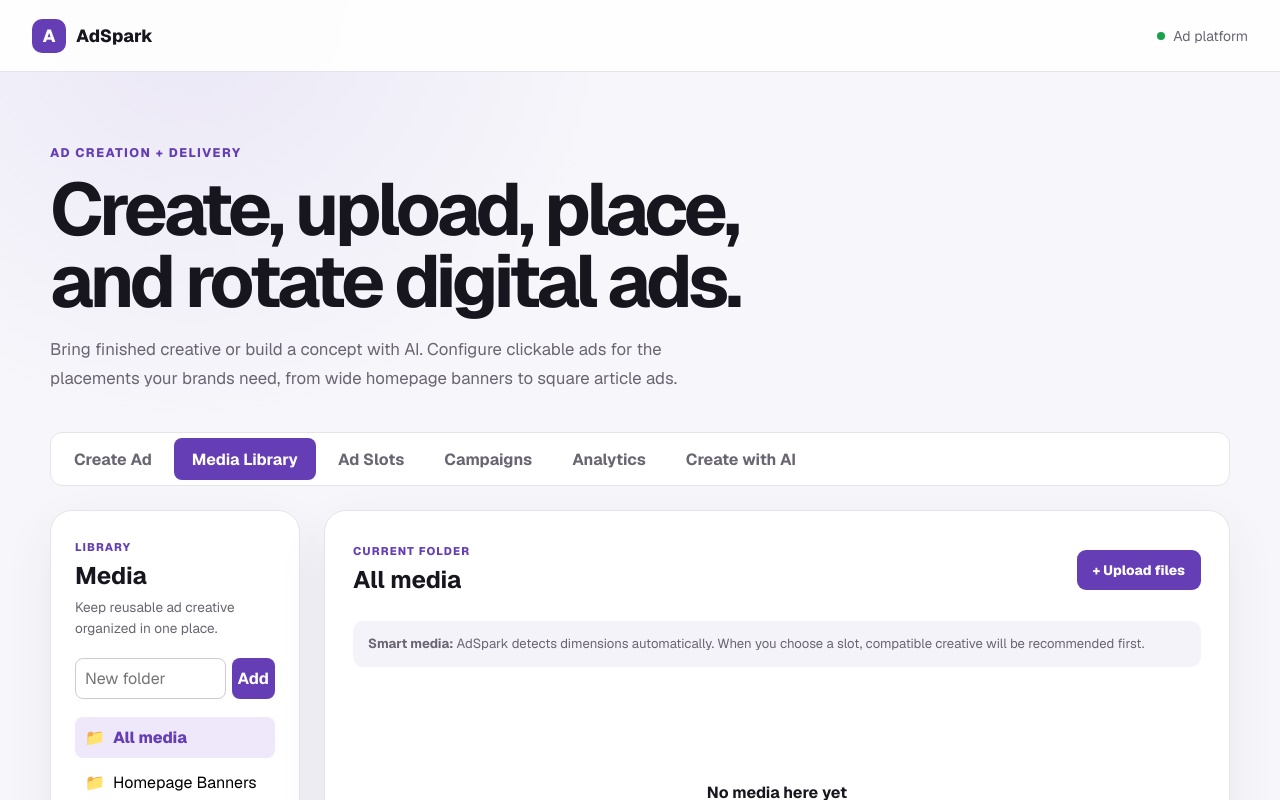
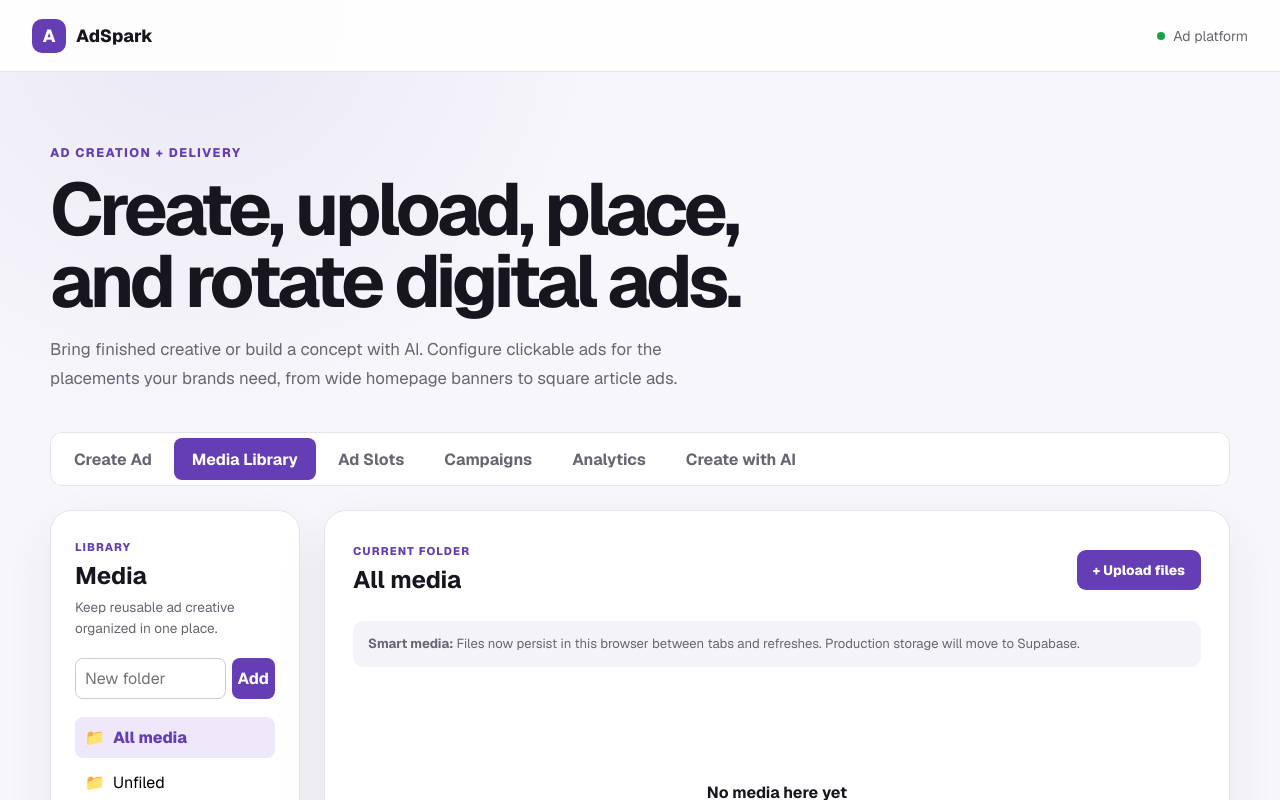
Before and after one commit to rchern315/random-ad-generator, a Next.js app: page / in a window 1280 px wide. Both pictures are taken after a click on the tab "Media Library". Shown: the top 800 px of the page. Built offline with nearby package versions, Linux system fonts and the light colour scheme.

Commit message:
Persist Media Library assets and folders locally

```diff
--- a/components/MediaLibrary/MediaLibrary.tsx
+++ b/components/MediaLibrary/MediaLibrary.tsx
@@ -1,24 +1,33 @@
 "use client";
 
-import { ChangeEvent, useMemo, useState } from "react";
+import { ChangeEvent, useEffect, useMemo, useState } from "react";
 import styles from "./MediaLibrary.module.css";
 
-type MediaAsset = { id:string; name:string; folder:string; url:string; width:number; height:number; size:number; type:string };
-const initialFolders=["All media","Homepage Banners","Article Ads","Sidebar Ads"];
+type MediaAsset={id:string;name:string;folder:string;url:string;width:number;height:number;size:number;type:string;createdAt:string};
+const MEDIA_KEY="adspark.media.v1";
+const FOLDER_KEY="adspark.media-folders.v1";
+const initialFolders=["All media","Unfiled","Homepage Banners","Article Ads","Sidebar Ads"];
+
+function readFile(file:File){return new Promise<string>((resolve,reject)=>{const reader=new FileReader();reader.onload=()=>typeof reader.result==="string"?resolve(reader.result):reject(new Error("Could not read file."));reader.onerror=()=>reject(new Error("Could not read file."));reader.readAsDataURL(file)})}
+function dimensions(url:string){return new Promise<{width:number;height:number}>((resolve,reject)=>{const image=new Image();image.onload=()=>resolve({width:image.naturalWidth,height:image.naturalHeight});image.onerror=()=>reject(new Error("Could not open image."));image.src=url})}
 
 export default function MediaLibrary(){
- const [folders,setFolders]=useState(initialFolders),[folder,setFolder]=useState("All media"),[assets,setAssets]=useState<MediaAsset[]>([]),[newFolder,setNewFolder]=useState("");
+ const [folders,setFolders]=useState(initialFolders),[folder,setFolder]=useState("All media"),[assets,setAssets]=useState<MediaAsset[]>([]),[newFolder,setNewFolder]=useState(""),[message,setMessage]=useState(""),[loaded,setLoaded]=useState(false);
+ useEffect(()=>{try{const savedAssets=localStorage.getItem(MEDIA_KEY),savedFolders=localStorage.getItem(FOLDER_KEY);if(savedAssets)setAssets(JSON.parse(savedAssets));if(savedFolders)setFolders(JSON.parse(savedFolders))}catch{setMessage("The saved Media Library could not be read.")}finally{setLoaded(true)}},[]);
+ useEffect(()=>{if(!loaded)return;try{localStorage.setItem(MEDIA_KEY,JSON.stringify(assets));localStorage.setItem(FOLDER_KEY,JSON.stringify(folders))}catch{setMessage("Browser storage is full. Supabase Storage will remove this browser limit.")}},[assets,folders,loaded]);
  const visible=useMemo(()=>folder==="All media"?assets:assets.filter(a=>a.folder===folder),[assets,folder]);
- function addFolder(){const n=newFolder.trim();if(!n||folders.includes(n))return;setFolders(c=>[...c,n]);setFolder(n);setNewFolder("")}
- function upload(e:ChangeEvent<HTMLInputElement>){Array.from(e.target.files??[]).forEach(file=>{if(!["image/jpeg","image/png","image/gif"].includes(file.type))return;const url=URL.createObjectURL(file),image=new Image();image.onload=()=>setAssets(c=>[{id:crypto.randomUUID(),name:file.name,folder:folder==="All media"?"Unfiled":folder,url,width:image.naturalWidth,height:image.naturalHeight,size:file.size,type:file.type},...c]);image.src=url});e.target.value=""}
+ function addFolder(){const n=newFolder.trim();if(!n||folders.includes(n))return;setFolders(c=>[...c,n]);setFolder(n);setNewFolder("");setMessage("Folder created.")}
+ async function upload(e:ChangeEvent<HTMLInputElement>){const files=Array.from(e.target.files??[]);if(!files.length)return;setMessage("Saving media…");const added:MediaAsset[]=[];for(const file of files){if(!["image/jpeg","image/png","image/gif"].includes(file.type))continue;try{const url=await readFile(file),d=await dimensions(url);added.push({id:crypto.randomUUID(),name:file.name,folder:folder==="All media"?"Unfiled":folder,url,width:d.width,height:d.height,size:file.size,type:file.type,createdAt:new Date().toISOString()})}catch{setMessage("One or more files could not be saved.")}}if(added.length){setAssets(c=>[...added,...c]);setMessage(added.length===1?"1 file saved to Media Library.":added.length+" files saved to Media Library.")}e.target.value=""}
+ function remove(id:string){setAssets(c=>c.filter(a=>a.id!==id));setMessage("Media removed.")}
  return <section className={styles.shell}>
   <aside className={styles.sidebar}><div><span className={styles.eyebrow}>Library</span><h2>Media</h2><p>Keep reusable ad creative organized in one place.</p></div>
    <div className={styles.newFolder}><input value={newFolder} onChange={e=>setNewFolder(e.target.value)} placeholder="New folder" aria-label="New folder name"/><button type="button" onClick={addFolder}>Add</button></div>
    <nav aria-label="Media folders">{folders.map(n=><button key={n} type="button" className={folder===n?styles.activeFolder:styles.folder} onClick={()=>setFolder(n)}><span>📁</span>{n}</button>)}</nav>
   </aside>
   <div className={styles.library}><header className={styles.libraryHeader}><div><span className={styles.eyebrow}>Current folder</span><h2>{folder}</h2></div><label className={styles.upload}>+ Upload files<input type="file" multiple accept="image/jpeg,image/png,image/gif" onChange={upload}/></label></header>
-   <div className={styles.tip}><strong>Smart media:</strong> AdSpark detects dimensions automatically. When you choose a slot, compatible creative will be recommended first.</div>
-   {visible.length?<div className={styles.grid}>{visible.map(a=><article className={styles.asset} key={a.id}><div className={styles.thumb}><img src={a.url} alt=""/></div><strong title={a.name}>{a.name}</strong><span>{a.width} × {a.height}px</span><span>{(a.size/1024).toFixed(0)} KB · {a.type.split("/")[1].toUpperCase()}</span></article>)}</div>:<div className={styles.empty}><strong>No media here yet</strong><span>Upload JPG, PNG, or GIF creative. Supabase Storage will replace this local prototype storage.</span></div>}
+   <div className={styles.tip}><strong>Smart media:</strong> Files now persist in this browser between tabs and refreshes. Production storage will move to Supabase.</div>
+   {message&&<p role="status">{message}</p>}
+   {visible.length?<div className={styles.grid}>{visible.map(a=><article className={styles.asset} key={a.id}><div className={styles.thumb}><img src={a.url} alt=""/></div><strong title={a.name}>{a.name}</strong><span>{a.width} × {a.height}px</span><span>{(a.size/1024).toFixed(0)} KB · {a.type.split("/")[1].toUpperCase()}</span><button type="button" onClick={()=>remove(a.id)}>Delete</button></article>)}</div>:<div className={styles.empty}><strong>No media here yet</strong><span>Upload JPG, PNG, or GIF creative. Files will remain after you leave this tab or refresh the page.</span></div>}
   </div>
  </section>
 }
```
